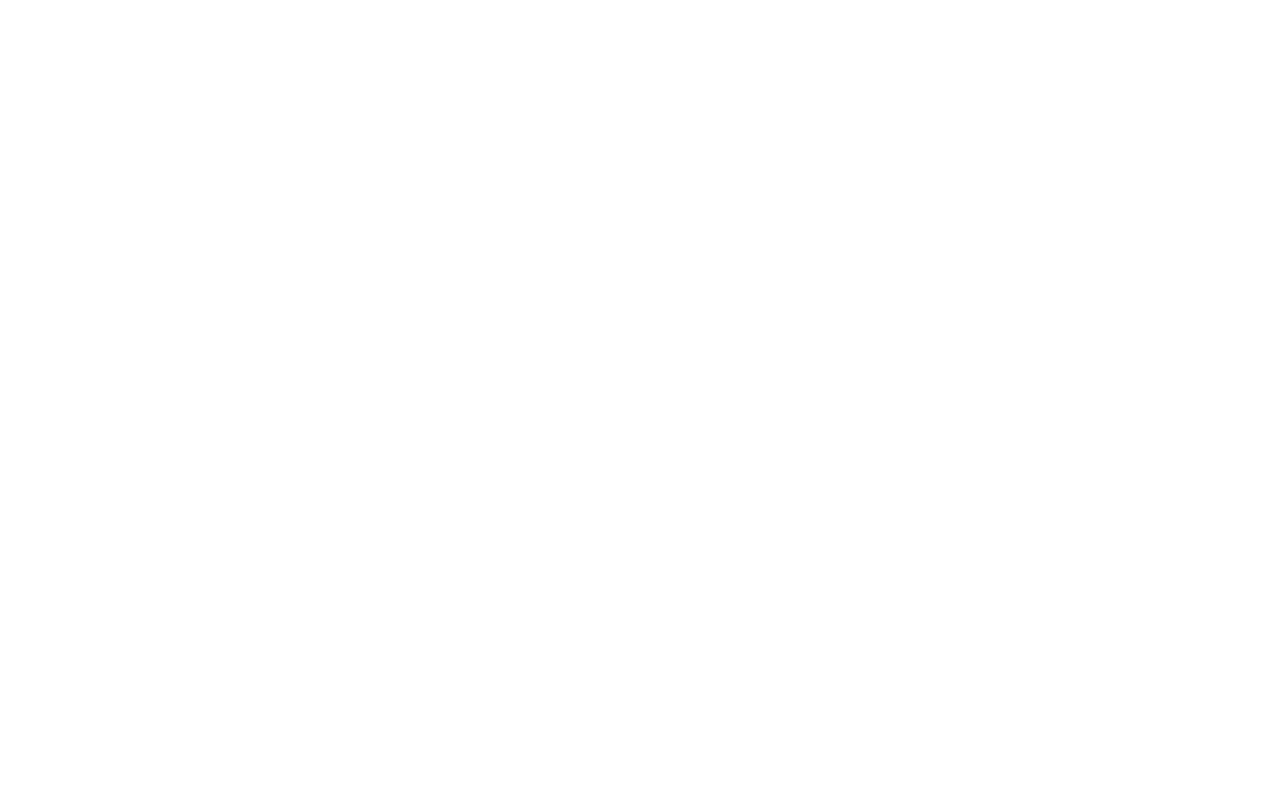
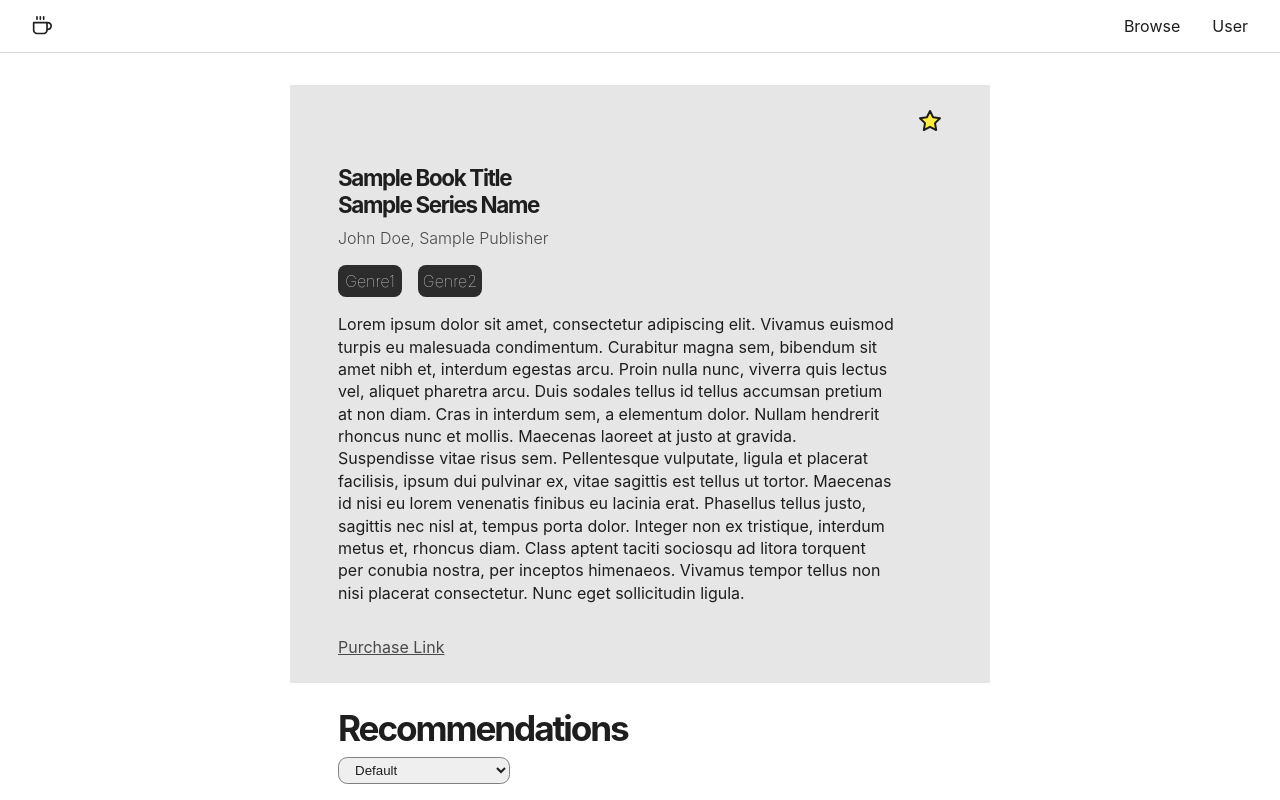
Before and after one commit to enibalo/MyBookList, a React (Vite) app in the folder frontend/: page /book/1 in a window 1280 px wide. Before the commit this address had no page. Shown: the top 800 px of the page. Built offline with nearby package versions, Linux system fonts and the light colour scheme.

Commit message:
Updated Route paths
Main is updated in my branch again

```diff
--- a/frontend/src/main.jsx
+++ b/frontend/src/main.jsx
@@ -2,16 +2,20 @@ import { StrictMode } from "react";
 import { createRoot } from "react-dom/client";
 import { BrowserRouter, Routes, Route } from "react-router-dom";
 import "./styles/index.css";
-//import Book from "./views/Book";
+import Book from "./views/Book";
 import Browse from "./views/Browse";
-//import SignUp from "./views/SignUp";
-//import AddBook from "./views/AddBook";
-//import UserSettings from "./views/UserSettings";
+import SignUp from "./views/SignUp";
+import AddBook from "./views/AddBook";
+import UserSettings from "./views/UserSettings";
 
 createRoot(document.getElementById("root")).render(
   <StrictMode>
     <BrowserRouter>
       <Routes>
+        <Route path="settings" element={<UserSettings/>}></Route>
+        <Route path="signup" element={<SignUp/>}></Route>
+        <Route path="addBook" element={<AddBook/>}></Route>
+        <Route path="book/:isbn" element={<Book></Book>}></Route>
         <Route path="browse" element={<Browse/>}></Route>
       </Routes>
     </BrowserRouter>
```
